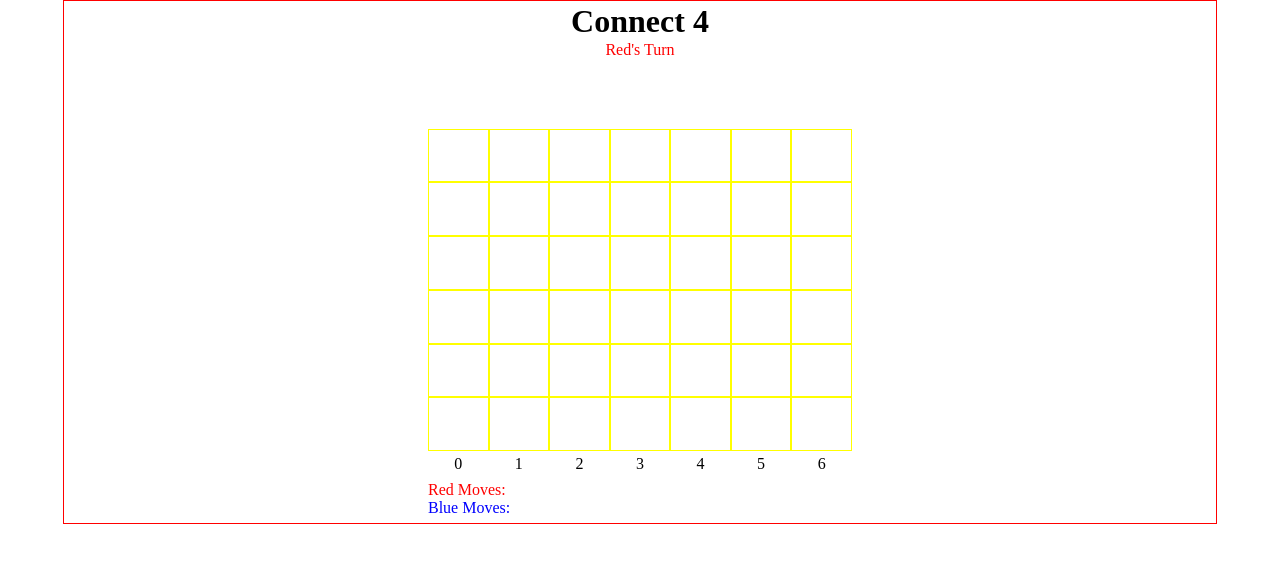
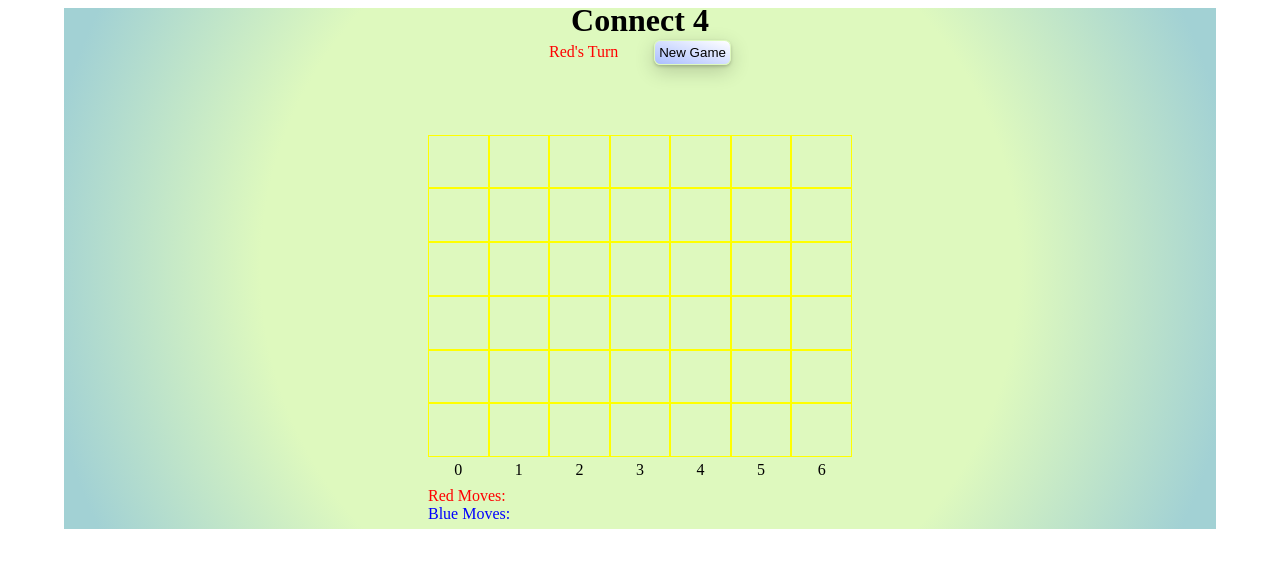
Before and after one commit to danielcohen2/connect4, a plain HTML site: page index.html in a window 1280 px wide. Drawn offline with Linux system fonts and the light colour scheme.

Commit message:
added newGame button and made visual changes to site

```diff
--- a/app.css
+++ b/app.css
@@ -6,9 +6,27 @@ body {
 
 .container {
 	width: 90%;
-	border: 1px red solid;
+	/* border: 1px red solid; */
 	margin: auto;
 	text-align: center;
+	background: radial-gradient(circle, rgba(222, 249, 190, 1) 60%, rgba(162, 209, 212, 1) 95%);
+}
+
+#scoreboardSpan {
+	margin-right: 1rem;
+}
+
+#newGameButton {
+	margin-left: 1rem;
+	border-radius: .4rem;
+	border: 1px rgb(222, 249, 190) solid;
+	box-shadow: 0 0.1rem 0.2rem 0 rgba(0, 0, 0, 0.2), 0 6px 20px 0 rgba(0, 0, 0, 0.19);
+	background: linear-gradient(to top right, rgba(170, 190, 255, 1) 0%, rgba(255, 255, 255, 1) 100%);
+	padding: .25rem;
+}
+
+#newGameButton:hover {
+	background: yellow;
 }
 
 #gameContainer {
--- a/index.html
+++ b/index.html
@@ -22,7 +22,8 @@
 
     <div class="container">
         <h1>Connect 4</h1>
-        <div><span id="scoreboard" class="redPlayer">Red's Turn</span><span id="newGame"></span></div>
+        <div id="scoreboard"><span id="scoreboardSpan" class="redPlayer">Red's Turn</span>
+            <span id="newGame"><button id="newGameButton">New Game</button></span></div>
         <div id="gameContainer">
             <div id="board">
                 <!-- this topRow is above the board -->
--- a/logic.js
+++ b/logic.js
@@ -329,7 +329,7 @@ function guiPlayerMove(player, col) {
 
 function updateScoreBoard() {
 	//game still going - change game's playerTurn and game's current player
-	var scoreboard = document.querySelector('#scoreboard');
+	var scoreboard = document.querySelector('#scoreboardSpan');
 	scoreboard.textContent = '';
 	scoreboard.classList.remove('redPlayer', 'bluePlayer');
 	var currColor = game.currPlayer.color;
```
